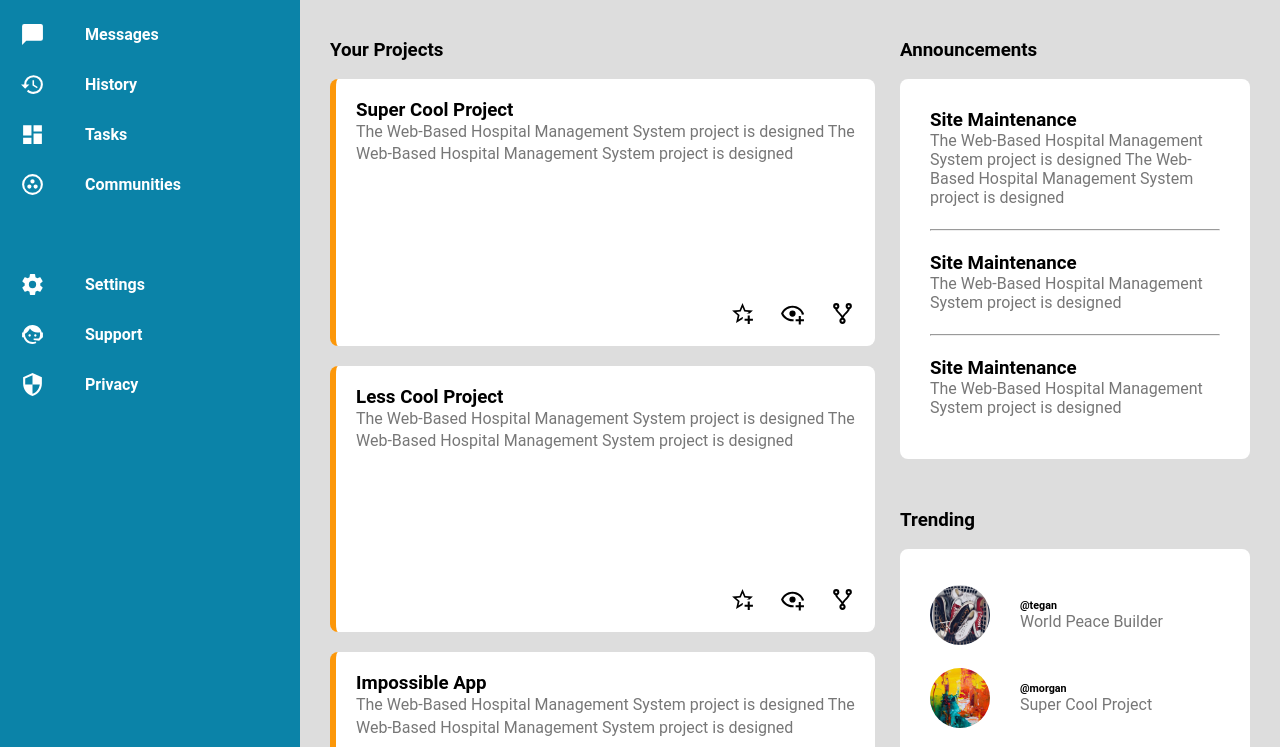
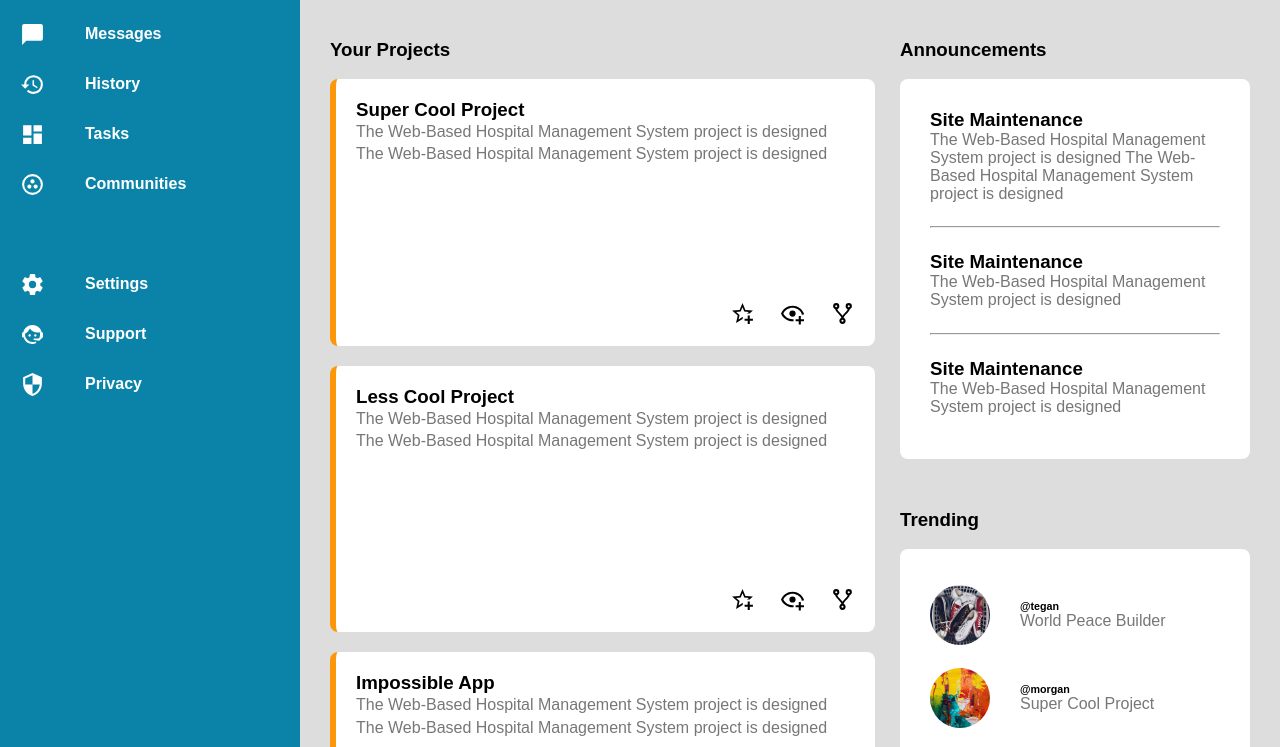
Before and after one commit to PRINCE-OBOT/Admin-Dashboard, a plain HTML site: page index.html in a window 1280 px wide. Shown: the part 211-958 px from the top of the page. Drawn offline with Linux system fonts and the light colour scheme; grey boxes are pictures that could not be loaded; a web font is replaced by a local one.

```diff
--- a/index.html
+++ b/index.html
@@ -9,11 +9,12 @@
       @font-face {
         font-family: "Roboto";
         src: url(./font/Roboto-VariableFont_wdth\wght.woff2) format(woff2);
-        font-weight: 100 800;
+        font-weight: 100 900;
+        font-display: optional;
       }
       body {
-        font-family: "Roboto", sans-serif;
-        font-weight: 400;
+          font-family: sans-serif;
+          font-weight: 400;
       }
     </style>
   </head>
```
Also changed, not shown: UI.png (added), 1 other file.
